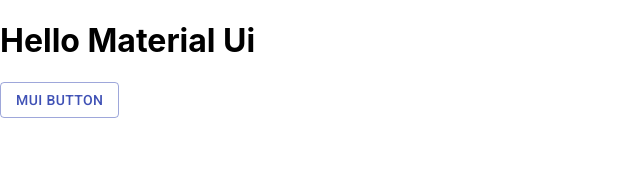
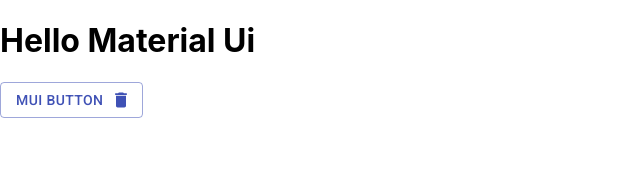
Before and after one commit to rishab1653/Material-ui-start, a React (Create React App) app: page / in a window 1280 px wide. Shown: the top 180 px of the page, without its empty margins (0-640 px from the left). Built offline with nearby package versions, Linux system fonts and the light colour scheme.

Commit message:
Resollve error for delete icon

```diff
--- a/src/App.js
+++ b/src/App.js
@@ -12,7 +12,7 @@
     setColor("secondary")
     alert("Cliked ")
     setDisabled(true)
-    startIcon="{<Delete/>}"
+
 
 
   }
@@ -26,8 +26,11 @@
      disabled={disabled}
     //  disabled
      onClick={()=>{change()}}
+    //  startIcon={<Delete />}
+    endIcon = {<Delete/>}
      >
     MUI Button
+
     </Button>
 
     </div>
```
